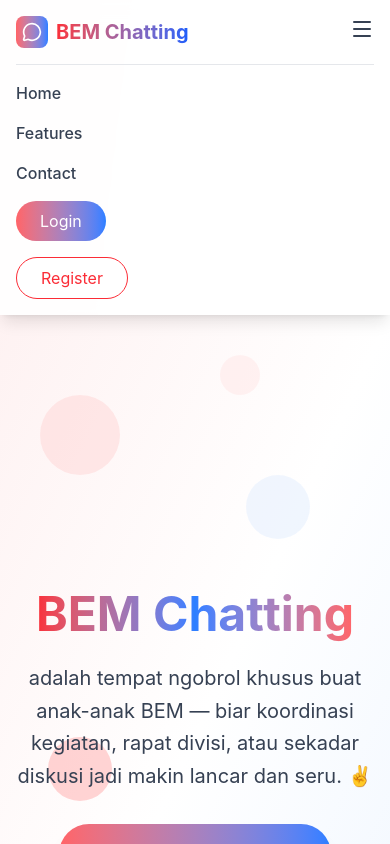
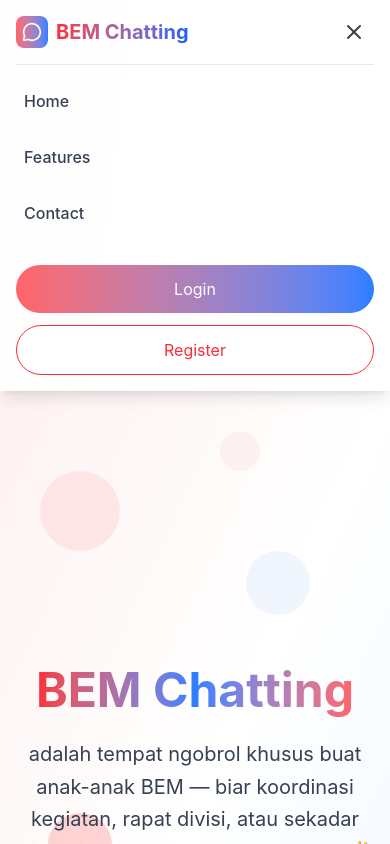
Before and after one commit to Cyaside/BemChat, a Vue app: page / in a window 390 px wide. Both pictures are taken after a click on the button 362 px from the left and 29 px from the top of the page. Shown: the top 844 px of the page. Built offline with nearby package versions, Linux system fonts and the light colour scheme.

Commit message:
Trying Sum in Nav

```diff
--- a/src/components/Navigations.vue
+++ b/src/components/Navigations.vue
@@ -1,6 +1,6 @@
 <script setup>
 import { ref, onMounted, onUnmounted } from 'vue'
-import { MessageCircle, Menu } from 'lucide-vue-next'
+import { MessageCircle, Menu, X } from 'lucide-vue-next'
 
 defineEmits(['login', 'register'])
 
@@ -18,72 +18,165 @@ onMounted(() => {
 onUnmounted(() => {
   window.removeEventListener('scroll', onScroll)
 })
+
+const scrollToSection = (sectionId) => {
+  const element = document.getElementById(sectionId)
+  if (element) {
+    element.scrollIntoView({ behavior: 'smooth' })
+  }
+  mobileMenuOpen.value = false
+}
 </script>
 
+<style scoped>
+@keyframes slideDown {
+  from {
+    opacity: 0;
+    transform: translateY(-10px);
+  }
+
+  to {
+    opacity: 1;
+    transform: translateY(0);
+  }
+}
+
+@keyframes fadeIn {
+  from {
+    opacity: 0;
+  }
+
+  to {
+    opacity: 1;
+  }
+}
+
+.mobile-menu-enter {
+  animation: slideDown 0.3s ease-out;
+}
+
+.nav-link {
+  position: relative;
+  transition: all 0.3s ease;
+}
+
+.nav-link::after {
+  content: '';
+  position: absolute;
+  width: 0;
+  height: 2px;
+  bottom: -4px;
+  left: 50%;
+  background: linear-gradient(to right, #ef4444, #3b82f6);
+  transition: all 0.3s ease;
+  transform: translateX(-50%);
+}
+
+.nav-link:hover::after {
+  width: 100%;
+}
+
+.logo-container {
+  transition: all 0.3s ease;
+}
+
+.logo-container:hover {
+  transform: scale(1.05);
+}
+
+.auth-button {
+  transition: all 0.3s cubic-bezier(0.175, 0.885, 0.32, 1.275);
+}
+
+.auth-button:hover {
+  transform: translateY(-2px);
+}
+
+.mobile-menu-toggle {
+  transition: all 0.3s ease;
+}
+
+.mobile-menu-toggle:hover {
+  transform: rotate(90deg);
+}
+</style>
+
 <template>
-  <!--Blur-->
   <nav :class="[
-    'backdrop-blur-md shadow-lg sticky top-0 z-15 transition-colors duration-100',
-    isScrolled ? 'bg-white/60' : 'bg-white/90'
+    'backdrop-blur-md shadow-lg sticky top-0 z-20 transition-all duration-300',
+    isScrolled ? 'bg-white/80 shadow-xl' : 'bg-white/90'
   ]">
     <div class="max-w-7xl mx-auto px-4 sm:px-6 lg:px-8">
       <div class="flex justify-between items-center h-16">
-        <!-- logo -->
-        <div class="flex items-center space-x-2">
-          <div class="w-8 h-8 bg-gradient-to-r from-red-400 to-blue-500 rounded-lg flex items-center justify-center">
+        <!-- Logo -->
+        <div class="logo-container flex items-center space-x-2 cursor-pointer" @click="scrollToSection('home')">
+          <div
+            class="w-8 h-8 bg-gradient-to-r from-red-400 to-blue-500 rounded-lg flex items-center justify-center hover:from-red-500 hover:to-blue-600 transition-all duration-300">
             <MessageCircle class="w-5 h-5 text-white" />
           </div>
-          <span class="text-xl font-bold bg-gradient-to-r from-red-500 to-blue-600 bg-clip-text text-transparent">
+          <span
+            class="text-xl font-bold bg-gradient-to-r from-red-500 to-blue-600 bg-clip-text text-transparent hover:from-red-600 hover:to-blue-700 transition-all duration-300">
             BEM Chatting
           </span>
         </div>
-        <!--Bagian Dekstop-->
-        <!--  nav + auth -->
+
+        <!-- Desktop Nav -->
         <div class="hidden md:flex items-center space-x-8">
-          <!-- nav links -->
-          <a href="#home" class="text-gray-700 hover:text-red-500 transition-colors font-medium">Home</a>
-          <a href="#features" class="text-gray-700 hover:text-red-500 transition-colors font-medium">Features</a>
-          <a href="#contact" class="text-gray-700 hover:text-red-500 transition-colors font-medium">Contact</a>
 
-          <!-- auth buttons -->
+          <!-- Nav Link -->
+          <button @click="scrollToSection('home')"
+            class="nav-link text-gray-700 hover:text-red-500 font-medium">Home</button>
+          <button @click="scrollToSection('features')"
+            class="nav-link text-gray-700 hover:text-red-500 font-medium">Features</button>
+          <button @click="scrollToSection('contact')"
+            class="nav-link text-gray-700 hover:text-red-500 font-medium">Contact</button>
+
+          <!-- Auth -->
           <div class="flex space-x-4">
             <button @click="$emit('login')"
-              class="bg-gradient-to-r from-red-400 to-blue-500 text-white px-6 py-2 rounded-full hover:from-red-500 hover:to-blue-600 transition-all transform hover:scale-105">
+              class="auth-button bg-gradient-to-r from-red-400 to-blue-500 text-white px-6 py-2 rounded-full hover:from-red-500 hover:to-blue-600 hover:shadow-lg">
               Login
             </button>
             <button @click="$emit('register')"
-              class="bg-white border border-red-500 text-red-500 px-6 py-2 rounded-full hover:bg-red-50 transition-colors">
+              class="auth-button bg-white border border-red-500 text-red-500 px-6 py-2 rounded-full hover:bg-red-50 hover:border-red-600 hover:shadow-lg">
               Register
             </button>
           </div>
         </div>
-        <!--Bagian Mobile-->
-        <!-- menu toggle -->
+
+        <!-- Mobile Menu -->
         <div class="md:hidden">
-          <button @click="mobileMenuOpen = !mobileMenuOpen" class="text-gray-700 hover:text-red-500">
-            <Menu class="w-6 h-6" />
+          <button @click="mobileMenuOpen = !mobileMenuOpen"
+            class="mobile-menu-toggle text-gray-700 hover:text-red-500 p-2">
+            <Menu v-if="!mobileMenuOpen" class="w-6 h-6" />
+            <X v-else class="w-6 h-6" />
           </button>
         </div>
       </div>
 
-      <!-- nav -->
-      <div v-if="mobileMenuOpen" class="md:hidden py-4 border-t border-gray-200">
+      <!--  Nav -->
+      <div v-if="mobileMenuOpen" class="md:hidden py-4 border-t border-gray-200 mobile-menu-enter">
         <div class="flex flex-col space-y-4">
-          <a href="#home" class="text-gray-700 hover:text-red-500 transition-colors font-medium">Home</a>
-          <a href="#features" class="text-gray-700 hover:text-red-500 transition-colors font-medium">Features</a>
-          <a href="#contact" class="text-gray-700 hover:text-red-500 transition-colors font-medium">Contact</a>
+          <button @click="scrollToSection('home')"
+            class="text-gray-700 hover:text-red-500 font-medium text-left py-2 hover:bg-red-50 px-2 rounded transition-all duration-200">Home</button>
+          <button @click="scrollToSection('features')"
+            class="text-gray-700 hover:text-red-500 font-medium text-left py-2 hover:bg-red-50 px-2 rounded transition-all duration-200">Features</button>
+          <button @click="scrollToSection('contact')"
+            class="text-gray-700 hover:text-red-500 font-medium text-left py-2 hover:bg-red-50 px-2 rounded transition-all duration-200">Contact</button>
 
-          <!-- auth -->
+          <!-- Auth  -->
+          <div class="pt-4 space-y-3">
             <button @click="$emit('login')"
-            class="bg-gradient-to-r from-red-400 to-blue-500 text-white px-6 py-2 rounded-full hover:from-red-500 hover:to-blue-600 transition-all w-fit">
+              class="w-full bg-gradient-to-r from-red-400 to-blue-500 text-white px-6 py-3 rounded-full hover:from-red-500 hover:to-blue-600 transition-all">
               Login
             </button>
             <button @click="$emit('register')"
-            class="bg-white border border-red-500 text-red-500 px-6 py-2 rounded-full hover:bg-red-50 transition-colors w-fit">
+              class="w-full bg-white border border-red-500 text-red-500 px-6 py-3 rounded-full hover:bg-red-50 transition-all">
               Register
             </button>
           </div>
         </div>
       </div>
+    </div>
   </nav>
 </template>
```
Lines whose indentation alone changed are shown as unchanged.
